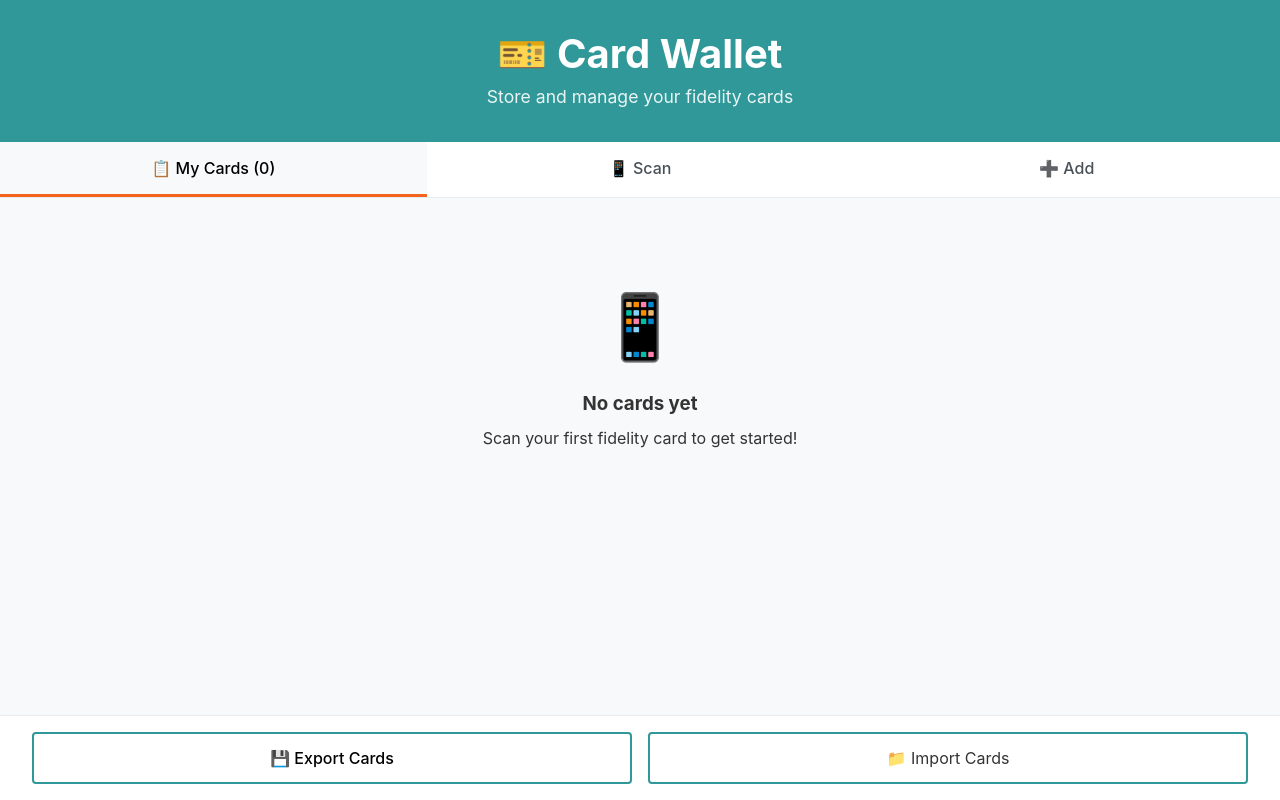
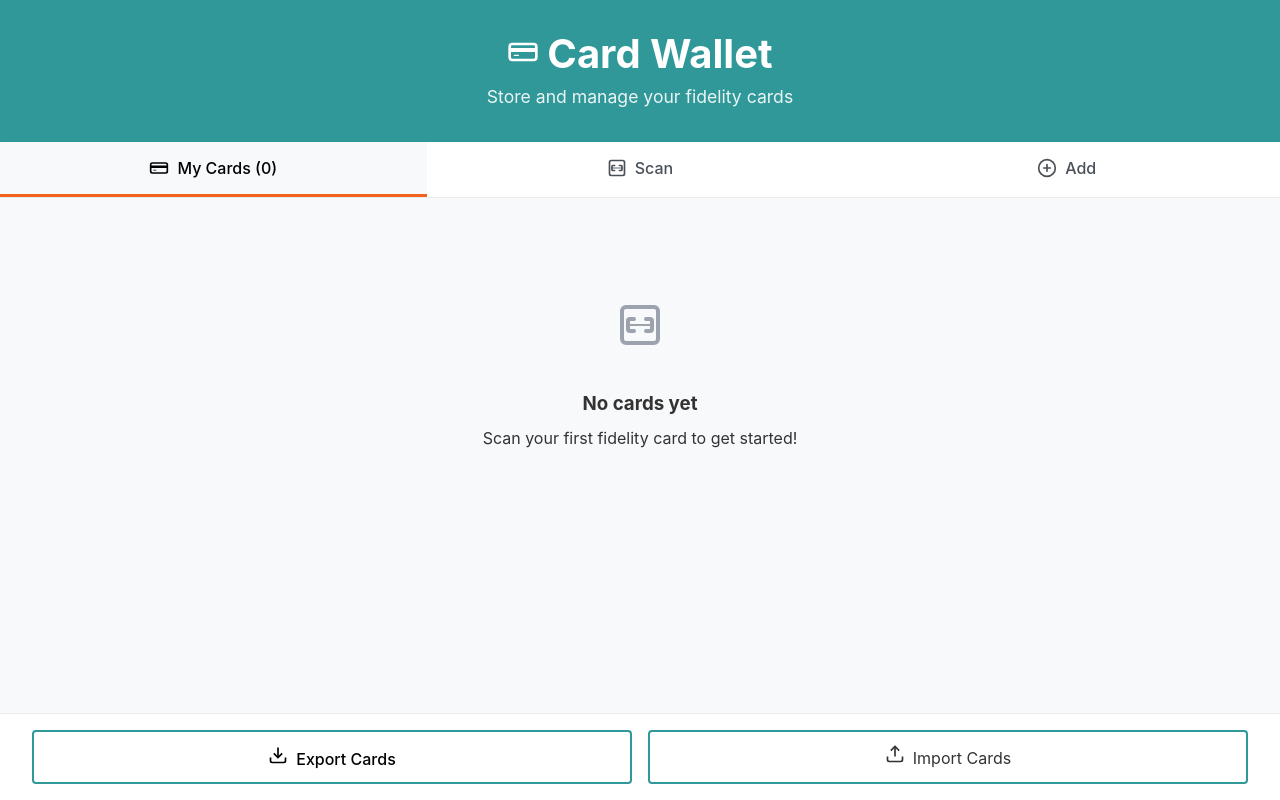
Before and after one commit to fbedussi/card-wallet, a React (Vite) app: page / in a window 1280 px wide. Built offline with nearby package versions, Linux system fonts and the light colour scheme.

Commit message:
feat: use flat icons

```diff
--- a/src/App.css
+++ b/src/App.css
@@ -49,8 +49,7 @@ body {
   display: flex;
   background: white;
   border-bottom: 1px solid #e9ecef;
-  padding: 0;
-  overflow-x: auto;
+  box-shadow: 0 2px 5px rgba(0, 0, 0, 0.05);
 }
 
 .nav-button {
@@ -76,6 +75,21 @@ body {
   color: black;
   border-bottom-color: var(--col-accent);
   background: #f8f9fa;
+}
+
+/* Icon alignment in buttons */
+.nav-button,
+.action-button,
+.file-input-label {
+  display: flex;
+  align-items: center;
+  justify-content: center;
+}
+
+.nav-button svg,
+.action-button svg,
+.file-input-label svg {
+  flex-shrink: 0;
 }
 
 /* Main Content */
--- a/src/App.tsx
+++ b/src/App.tsx
@@ -7,6 +7,7 @@ import { CardForm } from './components/CardForm';
 import { ManualBarcodeInput } from './components/ManualBarcodeInput';
 import { SingleCardView } from './components/SingleCardView';
 import { Modal } from './components/Modal';
+import { CardIcon, ScanIcon, AddIcon, InputIcon, DownloadIcon, UploadIcon } from './components/icons';
 import './App.css';
 
 type View = 'list' | 'scan' | 'manual' | 'single-card';
@@ -155,7 +156,8 @@ function App() {
                 onClick={() => setCurrentView('manual')}
                 className="action-button"
               >
-                📝 Enter Code Manually
+                <InputIcon size={20} style={{ marginRight: '0.5rem' }} />
+                Enter Code Manually
               </button>
             </div>
           </div>
@@ -189,7 +191,7 @@ function App() {
   return (
     <div className="app">
       <header className="app-header">
-        <h1>🎫 Card Wallet</h1>
+        <h1><CardIcon size={32} style={{ marginRight: '0.5rem' }} />Card Wallet</h1>
         <p>Store and manage your fidelity cards</p>
       </header>
 
@@ -198,13 +200,15 @@ function App() {
           className={`nav-button ${currentView === 'list' ? 'active' : ''}`}
           onClick={() => setCurrentView('list')}
         >
-          📋 My Cards ({cards.length})
+          <CardIcon size={20} style={{ marginRight: '0.5rem' }} />
+          My Cards ({cards.length})
         </button>
         <button
           className={`nav-button ${currentView === 'scan' ? 'active' : ''}`}
           onClick={() => setCurrentView('scan')}
         >
-          📱 Scan
+          <ScanIcon size={20} style={{ marginRight: '0.5rem' }} />
+          Scan
         </button>
         <button
           className="nav-button"
@@ -214,7 +218,8 @@ function App() {
             setIsFormModalOpen(true);
           }}
         >
-          ➕ Add
+          <AddIcon size={20} style={{ marginRight: '0.5rem' }} />
+          Add
         </button>
       </nav>
 
@@ -225,10 +230,12 @@ function App() {
       {currentView === 'list' && (
         <div className="app-actions">
           <button onClick={handleExport} className="action-button">
-            💾 Export Cards
+            <DownloadIcon size={20} style={{ marginRight: '0.5rem' }} />
+            Export Cards
           </button>
           <label className="action-button file-input-label">
-            📁 Import Cards
+            <UploadIcon size={20} style={{ marginRight: '0.5rem' }} />
+            Import Cards
             <input
               type="file"
               accept=".json"
--- a/src/components/CardList.tsx
+++ b/src/components/CardList.tsx
@@ -1,5 +1,6 @@
 import React from 'react';
 import type { Card } from '../types/Card';
+import { ScanIcon } from './icons';
 import styles from './CardList.module.css';
 
 interface CardListProps {
@@ -36,7 +37,9 @@ export const CardList: React.FC<CardListProps> = ({ cards, onCardClick }) => {
     if (cards.length === 0) {
         return (
             <div className={styles.emptyState}>
-                <div className={styles.emptyIcon}>📱</div>
+                <div className={styles.emptyIcon}>
+                    <ScanIcon size={48} color="#9ca3af" />
+                </div>
                 <h3>No cards yet</h3>
                 <p>Scan your first fidelity card to get started!</p>
             </div>
@@ -61,12 +64,6 @@ export const CardList: React.FC<CardListProps> = ({ cards, onCardClick }) => {
                             Added: {card.createdAt.toLocaleDateString()}
                         </span>
                     </div>
-
-                    {onCardClick && (
-                        <div className={styles.clickHint}>
-                            👆 Tap to view details
-                        </div>
-                    )}
                 </div>
             ))}
         </div>
--- a/src/components/Modal.module.css
+++ b/src/components/Modal.module.css
@@ -108,6 +108,7 @@
     .modal {
         max-width: 95vw;
         max-height: 95vh;
+        min-width: 375px;
         margin: auto;
     }
 
--- a/src/components/SingleCardView.tsx
+++ b/src/components/SingleCardView.tsx
@@ -2,6 +2,7 @@ import React, { useState } from 'react';
 import type { Card } from '../types/Card';
 import { BarcodeDisplay } from './BarcodeDisplay';
 import { Modal } from './Modal';
+import { EditIcon, DeleteIcon, ArrowLeftIcon } from './icons';
 import styles from './SingleCardView.module.css';
 
 interface SingleCardViewProps {
@@ -64,7 +65,8 @@ export const SingleCardView: React.FC<SingleCardViewProps> = ({
                     className={styles.backButton}
                     title="Back to card list"
                 >
-                    ← Back
+                    <ArrowLeftIcon size={20} />
+                    Back
                 </button>
                 <div className={styles.actions}>
                     <button
@@ -72,14 +74,16 @@ export const SingleCardView: React.FC<SingleCardViewProps> = ({
                         className={`${styles.btn} ${styles.btnEdit}`}
                         title="Edit card"
                     >
-                        ✏️ Edit
+                        <EditIcon size={16} />
+                        Edit
                     </button>
                     <button
                         onClick={handleDelete}
                         className={`${styles.btn} ${styles.btnDelete}`}
                         title="Delete card"
                     >
-                        🗑️ Delete
+                        <DeleteIcon size={16} />
+                        Delete
                     </button>
                 </div>
             </div>
--- /dev/null
+++ b/src/components/icons/index.tsx
@@ -0,0 +1,163 @@
+import React from 'react';
+
+interface IconProps {
+    size?: number;
+    className?: string;
+    color?: string;
+    style?: React.CSSProperties;
+}
+
+export const CardIcon: React.FC<IconProps> = ({ size = 24, className = '', color = 'currentColor', style }) => (
+    <svg
+        width={size}
+        height={size}
+        viewBox="0 0 24 24"
+        fill="none"
+        className={className}
+        style={style}
+    >
+        <rect x="2" y="6" width="20" height="12" rx="2" stroke={color} strokeWidth="2" fill="none" />
+        <rect x="2" y="9" width="20" height="3" fill={color} />
+        <rect x="5" y="14" width="4" height="1" rx="0.5" fill={color} />
+    </svg>
+);
+
+export const ScanIcon: React.FC<IconProps> = ({ size = 24, className = '', color = 'currentColor', style }) => (
+    <svg
+        width={size}
+        height={size}
+        viewBox="0 0 24 24"
+        fill="none"
+        className={className}
+        style={style}
+    >
+        <rect x="3" y="3" width="18" height="18" rx="2" stroke={color} strokeWidth="2" fill="none" />
+        <path d="M9 9L7 9C6.44772 9 6 9.44772 6 10L6 12" stroke={color} strokeWidth="2" strokeLinecap="round" />
+        <path d="M15 9L17 9C17.5523 9 18 9.44772 18 10L18 12" stroke={color} strokeWidth="2" strokeLinecap="round" />
+        <path d="M9 15L7 15C6.44772 15 6 14.5523 6 14L6 12" stroke={color} strokeWidth="2" strokeLinecap="round" />
+        <path d="M15 15L17 15C17.5523 15 18 14.5523 18 14L18 12" stroke={color} strokeWidth="2" strokeLinecap="round" />
+        <line x1="7" y1="12" x2="17" y2="12" stroke={color} strokeWidth="1" />
+    </svg>
+);
+
+export const AddIcon: React.FC<IconProps> = ({ size = 24, className = '', color = 'currentColor', style }) => (
+    <svg
+        width={size}
+        height={size}
+        viewBox="0 0 24 24"
+        fill="none"
+        className={className}
+        style={style}
+    >
+        <circle cx="12" cy="12" r="10" stroke={color} strokeWidth="2" fill="none" />
+        <line x1="12" y1="8" x2="12" y2="16" stroke={color} strokeWidth="2" strokeLinecap="round" />
+        <line x1="8" y1="12" x2="16" y2="12" stroke={color} strokeWidth="2" strokeLinecap="round" />
+    </svg>
+);
+
+export const EditIcon: React.FC<IconProps> = ({ size = 24, className = '', color = 'currentColor', style }) => (
+    <svg
+        width={size}
+        height={size}
+        viewBox="0 0 24 24"
+        fill="none"
+        className={className}
+        style={style}
+    >
+        <path d="M17 3a2.828 2.828 0 1 1 4 4L7.5 20.5 2 22l1.5-5.5L17 3z" stroke={color} strokeWidth="2" fill="none" />
+        <path d="m15 5 4 4" stroke={color} strokeWidth="2" />
+    </svg>
+);
+
+export const DeleteIcon: React.FC<IconProps> = ({ size = 24, className = '', color = 'currentColor', style }) => (
+    <svg
+        width={size}
+        height={size}
+        viewBox="0 0 24 24"
+        fill="none"
+        className={className}
+        style={style}
+    >
+        <path d="m3 6 18 0" stroke={color} strokeWidth="2" />
+        <path d="m19 6v14c0 1-1 2-2 2H7c-1 0-2-1-2-2V6" stroke={color} strokeWidth="2" fill="none" />
+        <path d="m8 6V4c0-1 1-2 2-2h4c1 0 2 1 2 2v2" stroke={color} strokeWidth="2" fill="none" />
+        <line x1="10" y1="11" x2="10" y2="17" stroke={color} strokeWidth="2" />
+        <line x1="14" y1="11" x2="14" y2="17" stroke={color} strokeWidth="2" />
+    </svg>
+);
+
+export const DownloadIcon: React.FC<IconProps> = ({ size = 24, className = '', color = 'currentColor', style }) => (
+    <svg
+        width={size}
+        height={size}
+        viewBox="0 0 24 24"
+        fill="none"
+        className={className}
+        style={style}
+    >
+        <path d="M21 15v4a2 2 0 0 1-2 2H5a2 2 0 0 1-2-2v-4" stroke={color} strokeWidth="2" fill="none" />
+        <polyline points="7,10 12,15 17,10" stroke={color} strokeWidth="2" fill="none" />
+        <line x1="12" y1="15" x2="12" y2="3" stroke={color} strokeWidth="2" />
+    </svg>
+);
+
+export const UploadIcon: React.FC<IconProps> = ({ size = 24, className = '', color = 'currentColor', style }) => (
+    <svg
+        width={size}
+        height={size}
+        viewBox="0 0 24 24"
+        fill="none"
+        className={className}
+        style={style}
+    >
+        <path d="M21 15v4a2 2 0 0 1-2 2H5a2 2 0 0 1-2-2v-4" stroke={color} strokeWidth="2" fill="none" />
+        <polyline points="17,8 12,3 7,8" stroke={color} strokeWidth="2" fill="none" />
+        <line x1="12" y1="3" x2="12" y2="15" stroke={color} strokeWidth="2" />
+    </svg>
+);
+
+export const InputIcon: React.FC<IconProps> = ({ size = 24, className = '', color = 'currentColor', style }) => (
+    <svg
+        width={size}
+        height={size}
+        viewBox="0 0 24 24"
+        fill="none"
+        className={className}
+        style={style}
+    >
+        <path d="M14 2H6a2 2 0 0 0-2 2v16a2 2 0 0 0 2 2h12a2 2 0 0 0 2-2V8z" stroke={color} strokeWidth="2" fill="none" />
+        <polyline points="14,2 14,8 20,8" stroke={color} strokeWidth="2" fill="none" />
+        <line x1="16" y1="13" x2="8" y2="13" stroke={color} strokeWidth="2" />
+        <line x1="16" y1="17" x2="8" y2="17" stroke={color} strokeWidth="2" />
+        <polyline points="10,9 9,9 8,9" stroke={color} strokeWidth="2" fill="none" />
+    </svg>
+);
+
+export const ArrowLeftIcon: React.FC<IconProps> = ({ size = 24, className = '', color = 'currentColor', style }) => (
+    <svg
+        width={size}
+        height={size}
+        viewBox="0 0 24 24"
+        fill="none"
+        className={className}
+        style={style}
+    >
+        <line x1="19" y1="12" x2="5" y2="12" stroke={color} strokeWidth="2" />
+        <polyline points="12,19 5,12 12,5" stroke={color} strokeWidth="2" fill="none" />
+    </svg>
+);
+
+export const PointUpIcon: React.FC<IconProps> = ({ size = 24, className = '', color = 'currentColor', style }) => (
+    <svg
+        width={size}
+        height={size}
+        viewBox="0 0 24 24"
+        fill="none"
+        className={className}
+        style={style}
+    >
+        <path d="M12 2L12 22" stroke={color} strokeWidth="2" strokeLinecap="round" />
+        <path d="M8 6L12 2L16 6" stroke={color} strokeWidth="2" strokeLinecap="round" strokeLinejoin="round" />
+        <circle cx="18" cy="8" r="2" fill={color} />
+    </svg>
+);
```
